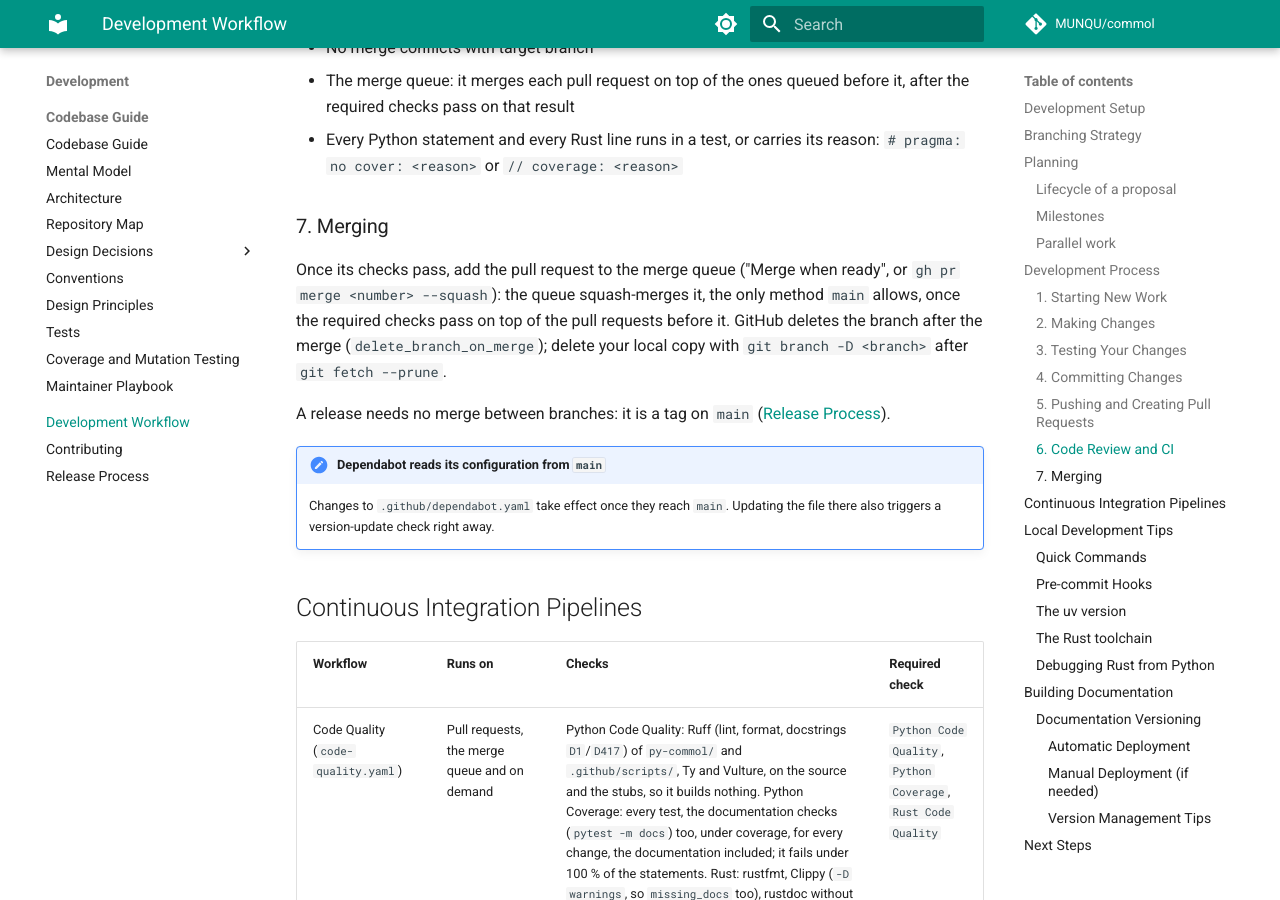
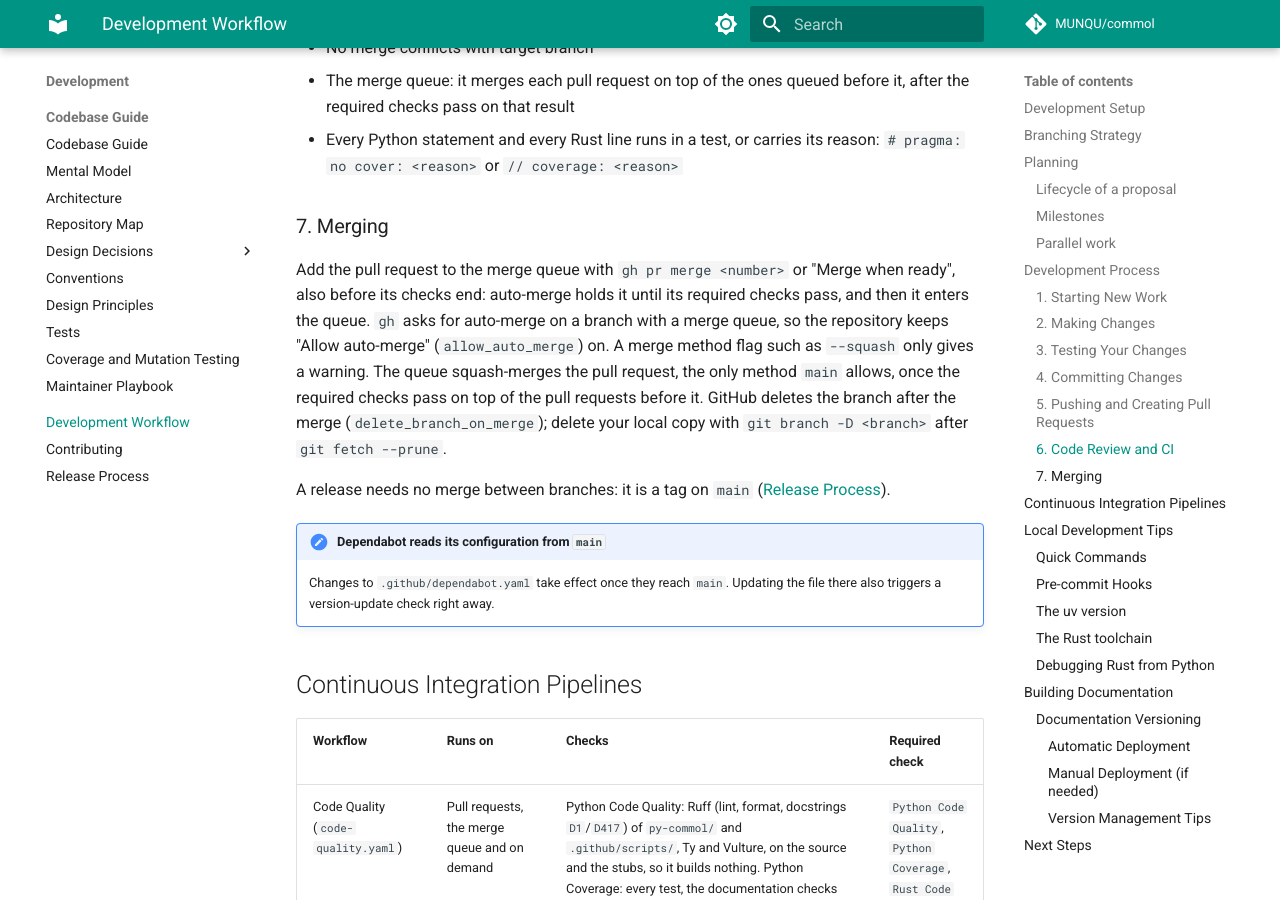
Before and after one commit to MUNQU/commol, an MkDocs documentation site: the page built from docs/development/workflow.md, in a window 1280 px wide and 900 px high, scrolled down 8390 px. Built offline with MkDocs 1.6.1 and Material for MkDocs 9.7.7, drawn with Linux system fonts in a browser that asks for light colours; comment, search, counter and statistics services are not loaded; the version menu is left out.

Commit message:
docs(workflow): the merge step gives a command that adds a pull request to the queue (#436)
* docs(workflow): the merge step gives a command that adds a pull request to the queue

* docs(workflow): rewrap the merge step

```diff
--- a/docs/development/workflow.md
+++ b/docs/development/workflow.md
@@ -369,10 +369,14 @@ When you create a PR, automated checks run:
 
 ### 7. Merging
 
-Once its checks pass, add the pull request to the merge queue ("Merge when ready", or
-`gh pr merge <number> --squash`): the queue squash-merges it, the only method
-`main` allows, once the required checks pass on top of the pull requests before
-it. GitHub deletes the branch after the merge (`delete_branch_on_merge`);
+Add the pull request to the merge queue with `gh pr merge <number>` or "Merge
+when ready", also before its checks end: auto-merge holds it until its required
+checks pass, and then it enters the queue. `gh` asks for auto-merge on a branch
+with a merge queue, so the repository keeps "Allow auto-merge"
+(`allow_auto_merge`) on. A merge method flag such as `--squash` only gives a
+warning. The queue squash-merges the pull request, the only method `main`
+allows, once the required checks pass on top of the pull requests before it.
+GitHub deletes the branch after the merge (`delete_branch_on_merge`);
 delete your local copy with `git branch -D <branch>` after `git fetch --prune`.
 
 A release needs no merge between branches: it is a tag on `main` ([Release
```
Also changed, not shown: docs/about/changelog.md (+4 -0 lines).
